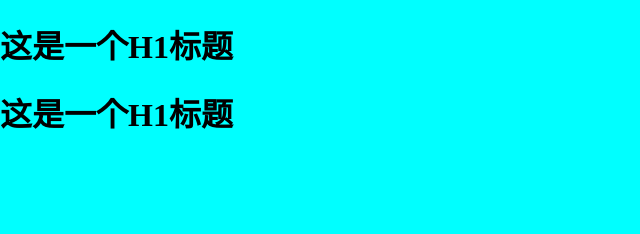
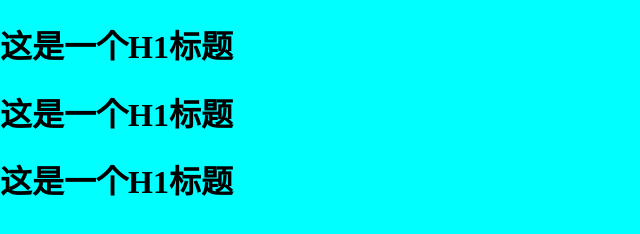
Before and after one commit to huazhiwen/401007107, a plain HTML site: page index.html in a window 1280 px wide. Shown: the whole page, without its empty margins (0-640 px from the left). Drawn offline with Linux system fonts and the light colour scheme.

Commit message:
更新index.html

```diff
--- a/index.html
+++ b/index.html
@@ -11,6 +11,7 @@
 <body>
   <h1>这是一个H1标题</h1>
   <h1>这是一个H1标题</h1>
+  <h1>这是一个H1标题</h1>
 
   <script src="./index.js"></script>
 </body>
```
